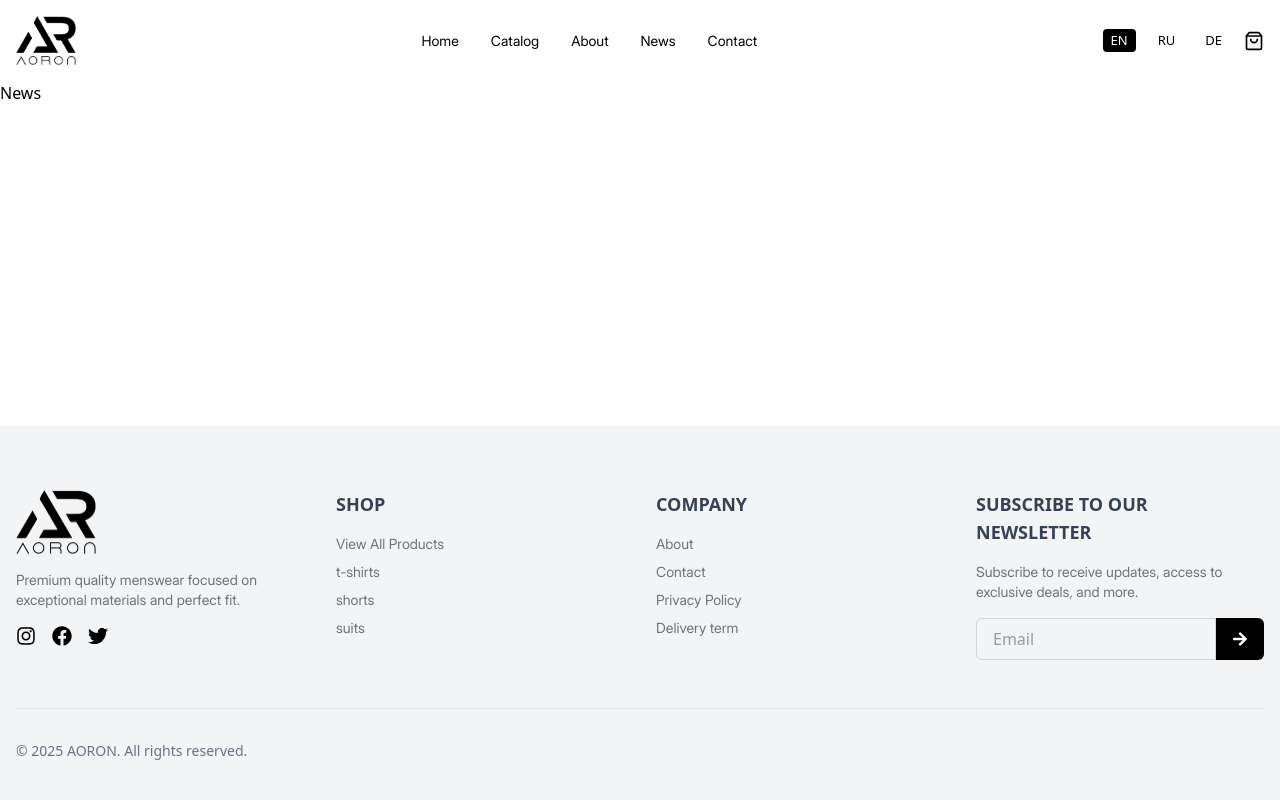
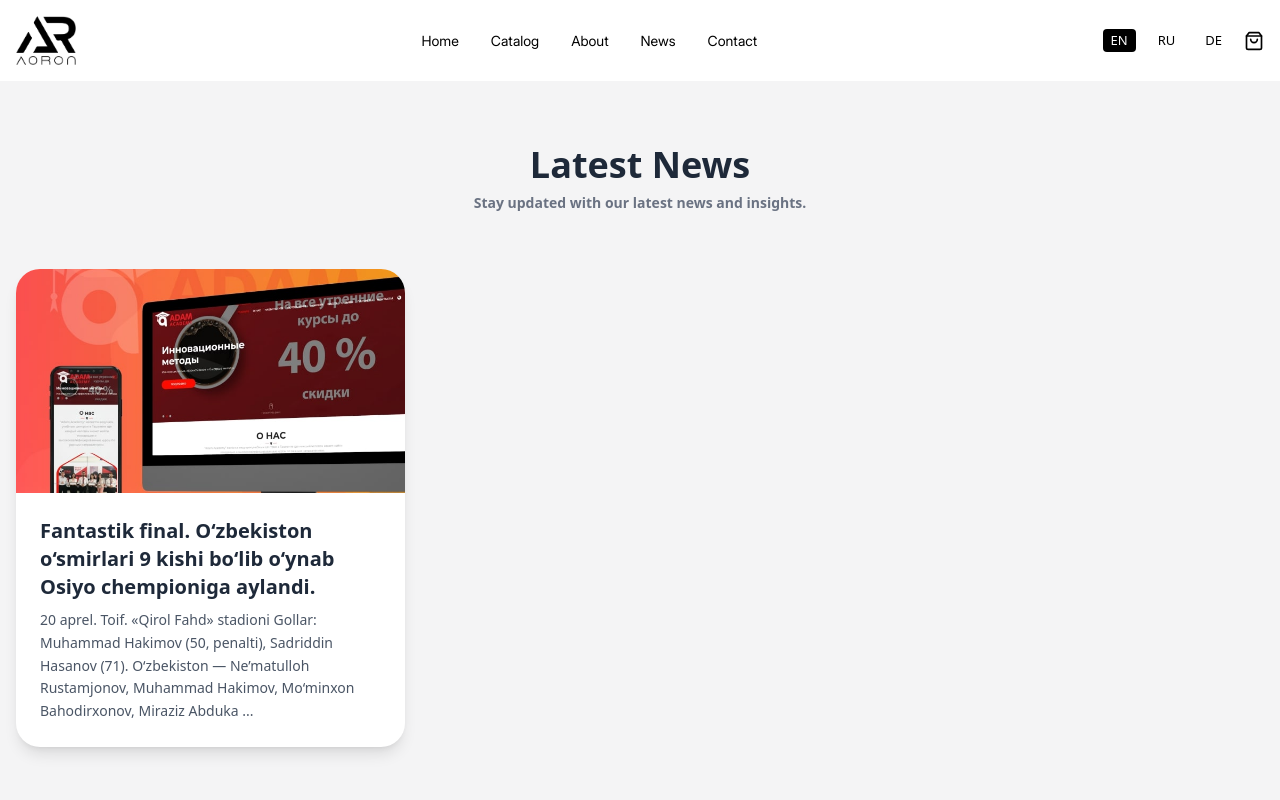
Before and after one commit to Fayziyev2218/Aoron, a React (Vite) app: page /news in a window 1280 px wide. Shown: the top 800 px of the page. Built offline with nearby package versions, Linux system fonts and the light colour scheme.

Commit message:
News single page

```diff
--- a/src/pages/home/showCase.jsx
+++ b/src/pages/home/showCase.jsx
@@ -1,5 +1,6 @@
 import img from '../../assets/img/bg-home.avif'
 import arrow from '../../assets/img/arrow-right.svg'
+import { Link } from 'react-router-dom';
 
 const ShowCase = () => {
   return (
@@ -19,12 +20,12 @@ const ShowCase = () => {
             <p className='font-inter text-lg md:text-xl text-white/90 max-w-lg'>
               Quality fabrics. Perfect fit. Timeless style.
             </p>
-            <a className='font-inter group bg-white px-6 py-3 rounded-md inline-flex items-center hover:bg-white/90 transition-colors'
-              href="/catalog">
+            <Link className='font-inter group bg-white px-6 py-3 rounded-md inline-flex items-center hover:bg-white/90 transition-colors'
+              to="/catalog">
                 Explore Collection
                 <img className='w-5 h-5 ml-2 transition-transform group-hover:translate-x-1'
                 src={arrow} alt="arrow right" />
-              </a>
+              </Link>
           </div>
         </div>
       </div>
--- /dev/null
+++ b/src/pages/news/NewsDetail.jsx
@@ -0,0 +1,37 @@
+import { useParams, useNavigate } from 'react-router-dom';
+import { newsItems } from './newsData';
+
+export default function NewsDetail() {
+    const { id } = useParams();
+    const navigate = useNavigate();
+
+    const news = newsItems.find((item) => item.id === id);
+
+    if (!news) return <div className="text-center mt-20 text-red-500">News not found</div>;
+
+    return (
+        <div className='max-w-6xl mx-auto p-6 mb-4 mt-10 bg-white rounded-2xl shadow-xl'>
+            <button
+                onClick={() => navigate(-1)}
+                className='text-blue-600 hover:text-blue-800 text-sm mb-6 inline-flex items-center gap-1 transition duration-200'
+            >
+                ← Orqaga qaytish
+            </button>
+
+            <div className='flex flex-col gap-8 items-start'>
+                <div className='w-full rounded-2xl overflow-hidden shadow-md max-h-[500px]'>
+                    <img
+                        src={news.image}
+                        alt={news.title}
+                        className='w-full h-full object-cover rounded-2xl'
+                    />
+                </div>
+
+                <div className='w-full space-y-4'>
+                    <h1 className='text-3xl font-bold text-gray-900'>{news.title}</h1>
+                    <p className='text-gray-700 text-lg leading-loose'>{news.content}</p>
+                </div>
+            </div>
+        </div>
+    );
+}
--- a/src/pages/news/index.jsx
+++ b/src/pages/news/index.jsx
@@ -1,9 +1,37 @@
+import { Link } from 'react-router-dom';
+import { newsItems } from './newsData';
 
-
-export default function News(){
-    return(
-        <>
-        News
-        </>
-    )
+export default function News() {
+    return (
+        <section className="bg-[#F4F4F5] py-16 min-h-screen">
+            <div className='max-w-7xl mx-auto px-4'>
+                <div className="text-center mb-14">
+                    <h1 className="text-3xl md:text-4xl  font-extrabold text-gray-800">Latest News</h1>
+                    <p className="text-gray-500 text-sm mt-2 font-bold">
+                        Stay updated with our latest news and insights.
+                    </p>
+                </div>
+                <div className="grid grid-cols-1 sm:grid-cols-2 lg:grid-cols-3 gap-10">
+                    {newsItems.map((item) => (
+                        <Link key={item.id} to={`/news/${item.id}`}>
+                            <div className="relative cursor-pointer bg-white rounded-3xl overflow-hidden shadow-lg hover:shadow-blue-200 hover:-translate-y-1 transition-all duration-300">
+                                <div className="w-full h-56 overflow-hidden">
+                                    <img className="w-full h-full object-cover group-hover:scale-105 transition-transform duration-300" loading="lazy"
+                                        src={item.image} alt={item.title} />
+                                </div>
+                                <div className='p-6 flex flex-col gap-2'>
+                                    <h2 className='text-xl font-semibold text-gray-800 hover:text-blue-600 transition-colors duration-300'>
+                                        {item.title}
+                                    </h2>
+                                    <p className='text-gray-600 text-sm leading-relaxed'>
+                                        {item.description}
+                                    </p>
+                                </div>
+                            </div>
+                        </Link>
+                    ))}
+                </div>
+            </div>
+        </section>
+    );
 }
--- /dev/null
+++ b/src/pages/news/newsData.js
@@ -0,0 +1,14 @@
+import img from "../../assets/img/news1.jpeg";
+
+export const newsItems = [
+  {
+    id: "1",
+    title:
+      "Fantastik final. O‘zbekiston o‘smirlari 9 kishi bo‘lib o‘ynab Osiyo chempioniga aylandi.",
+    image: img,
+    description:
+      "20 aprel. Toif. «Qirol Fahd» stadioni Gollar: Muhammad Hakimov (50, penalti), Sadriddin Hasanov (71). O‘zbekiston — Ne’matulloh Rustamjonov, Muhammad Hakimov, Mo‘minxon Bahodirxonov, Miraziz Abduka ...",
+    content:
+      "20 aprel. Toif. «Qirol Fahd» stadioni Gollar: Muhammad Hakimov (50, penalti), Sadriddin Hasanov (71). O‘zbekiston — Ne’matulloh Rustamjonov, Muhammad Hakimov, Mo‘minxon Bahodirxonov, Miraziz Abdukarimov, Sadriddin Hasanov (Jamshid Rustamov, 79), Muhammad Habibullayev (Amirxon Murodov, 90+3), Sayfiddin Sodiqov (Behruz Saidmurodov, 46), Muhammadali Musoxonov, Abubakr Shukurullayev (Asilbek Aliyev, 46), Azizbek Erimbetov (Azizbek Abdumo‘minov, 75), Nurbek Sarsenbayev. Chetlatishlar: Nurbek Sarsenbayev (40), Miraziz Abdukarimov (45). 20 aprel kun Saudiya Arabistonining Toif shahridagi «Qirol Fahd» stadionida o‘smirlar o‘rtasidagi Osiyo chempionati final uchrashuvi bo‘lib o‘tdi. Mezbonlarga qarshi maydonga tushgan O‘zbekiston vakillari qahramonlik ko‘rsatib, ishonchli g‘alabaga erishdi. Birinchi bo‘limdayoq O‘zbekiston 9 kishi bo‘lib qoldi: o‘yinning 39-daqiqasida Nurbek Sarsenbayev raqib o‘yinchisi bilan to‘qnashgach, unga oyog‘i bilan zarba berdi. Qatarlik hakam bu holatni qizil kartochkaga loyiq ko‘rdi, VAR qarorni o‘z kuchida qoldirdi. Futbolchi maydonni ko‘zda yosh bilan tark etdi."
+      }
+];
--- a/src/route/index.jsx
+++ b/src/route/index.jsx
@@ -3,6 +3,7 @@ import Catalog from "../pages/catalog";
 import Contact from "../pages/contact";
 import Home from "../pages/home";
 import News from "../pages/news";
+import NewsDetail from "../pages/news/NewsDetail";
 import SaveCards from "../pages/saveCards";
 import SingleCard from "../pages/singleCard";
 import TermsOfService from "../pages/TermsOfService/TermsOfService";
@@ -25,6 +26,10 @@ export const route = [
         path: '/news',
         element: <News/>
     },
+     {
+        path: '/news/:id',
+        element: <NewsDetail/>
+    },
     {
         path: '/contact',
         element: <Contact/>
```
Also changed, not shown: src/assets/img/news1.jpeg (added).
